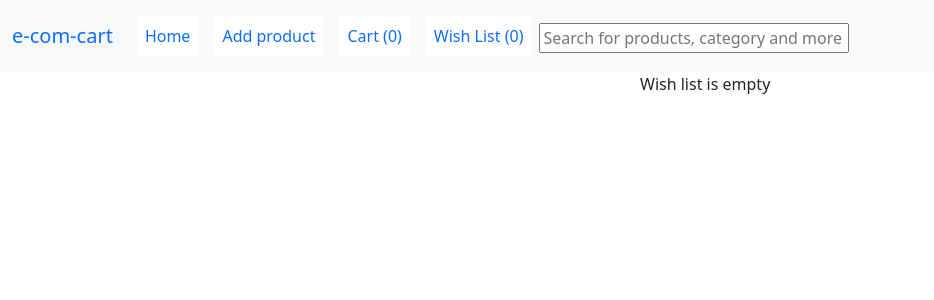
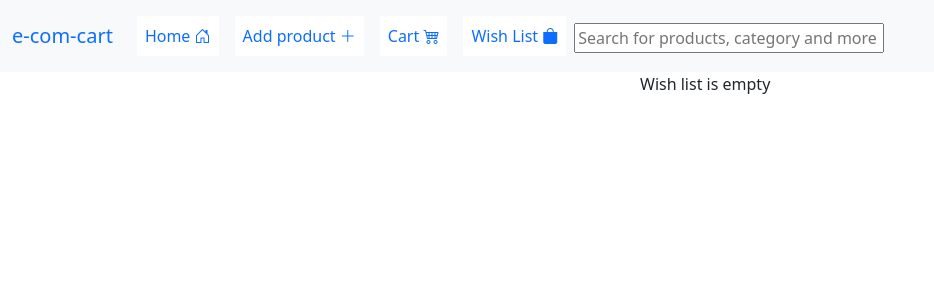
Before and after one commit to dhiral-github/E-com-cart, a React (Create React App) app: page /wishList in a window 1280 px wide. Shown: the top 300 px of the page, without its empty margins (0-934 px from the left). Built offline with nearby package versions, Linux system fonts and the light colour scheme.

Commit message:
first commit

```diff
--- a/package.json
+++ b/package.json
@@ -11,6 +11,7 @@
     "@testing-library/user-event": "^13.5.0",
     "@types/uuid": "^8.3.4",
     "axios": "^1.2.1",
+    "bootstrap": "^5.2.3",
     "formik": "^2.2.9",
     "gh-pages": "^4.0.0",
     "react": "^18.2.0",
--- a/src/components/ListItem.js
+++ b/src/components/ListItem.js
@@ -2,20 +2,32 @@ import React from 'react'
 import { Link } from 'react-router-dom';
 
 const ListItem = (props) => {
-  const { style, linkStyle, label, path, location, handleClick } = props
+  const { style, linkStyle, label, path, location, handleClick, name } = props
 
   return (
     <li className='nav-link' style={style}>
       {
+        <>
           <Link
-          className={
-            `nav-link ${location === path ? 'active' : ''}`
-          }
+            className={`nav-link ${location === path ? 'active' : ''}`}
             style={linkStyle}
             aria-current="page"
             to={path}
             onClick={handleClick} > {label}
+            {
+              name === "add_product" && <i className="bi bi-plus-lg"></i>
+            }
+            {
+              path === 'home' && <i className="bi bi-house-door"></i>
+            }
+            {
+              path === 'carts' && <i className="bi bi-cart4"></i>
+            }
+            {
+              path === 'wishList' && <i className="bi bi-bag-fill"></i>
+            }
           </Link>
+        </>
       }
     </li>
   )
--- a/src/components/Navbar.js
+++ b/src/components/Navbar.js
@@ -26,44 +26,43 @@ export default function Navbar(props) {
 
   const listItemArray = [
     {
-      label: "Home",
+      label: "Home ",
       path: "home",
     },
     {
-      label: "Add product",
+      label: "Add product ",
+      name: "add_product",
       onClick: handleClick,
     },
     {
-      label: `Cart (${totalCartItem})`,
+      // label: `Cart (${totalCartItem})`,
+      label: `Cart ${totalCartItem > 0 ? totalCartItem : ''}`,
       path: 'carts',
     },
     {
-      label: `Wish List (${totalWishListItem})`,
+      label: `Wish List ${totalWishListItem > 0 ? totalWishListItem : ''}`,
       path: 'wishList',
     }
+  ];
 
-  ];
   return (
-    <nav
-      className={`navbar navbar-expand-lg navbar  bg-light`}
-    >
+    <nav className={`navbar navbar-expand-lg navbar bg-light`}>
       <div className="container-fluid">
-        <Link className="navbar-brand" to="/home">
-          {props.title}
-        </Link>
+        <Link className="navbar-brand" to="/home">{props.title}</Link>
 
         <div className="collapse navbar-collapse" id="navbarSupportedContent">
           <ul className="navbar-nav me-auto mb-2 mb-lg-0">
 
             {listItemArray.map((lItem) => (
               <ListItem
-                key={`${lItem.label}-list-item`}
-                label={lItem.label}
-                path={lItem.path}
-                location={location.pathname}
+                key={`${lItem?.label}-list-item`}
+                label={lItem?.label}
+                path={lItem?.path}
+                name={lItem?.name}
+                location={location?.pathname}
                 linkStyle={{ backgroundColor: 'white' }}
                 handleClick={lItem?.onClick}
-                style={lItem.style}
+                style={lItem?.style}
               />
 
             ))}
--- a/src/components/UI/AddToCart.js
+++ b/src/components/UI/AddToCart.js
@@ -1,4 +1,4 @@
-import React, { useState } from 'react';
+import React, { useState, useEffect } from 'react';
 import { Button, Image } from 'react-bootstrap';
 import { useDispatch, useSelector } from 'react-redux';
 import { Link } from 'react-router-dom';
@@ -7,11 +7,31 @@ import DismissibleToasts from './DismissibleToasts';
 import RemoveModal from './RemoveModal';
 import './addToCart.css';
 
-const AddToCart = () => {
+const AddToCart = (props) => {
+
   const dispatch = useDispatch();
-  let totalQuantity = 0;
+  const { toastDetails } = useSelector((state) => state.allproducts);
+  const { cartsItem, cartsDetail } = useSelector((state) => state.allproducts.carts);
+  console.log('getCart from add to cart==>>>', cartsItem);
+
+  const [cart, setCart] = useState([]);
+
+  useEffect(() => {
+    if(cartsItem.length === 0){
+     const getCartItems = JSON.parse(localStorage.getItem('cartItems'));
+     setCart(getCartItems);
+    } else {
+      setCart(cartsItem);
+    }
+  }, [cartsItem])
+
   const [removePopUp, setRemovePopUp] = useState(false);
   const [removeItem, setRemoveItem] = useState({});
+
+  let totalQuantity = 0;
+  cartsItem.forEach(item => {
+    totalQuantity += item.quantity
+  });
 
   const deleteCartItem = (id) => {
     dispatch(removeCartItem(id));
@@ -23,14 +43,6 @@ const AddToCart = () => {
     setRemovePopUp(show);
   }
 
-  const { toastDetails } = useSelector((state) => state.allproducts);
-  const { cartsItem, cartsDetail } = useSelector((state) => state.allproducts.carts);
-  console.log('getCart from add to cart==>>>', cartsItem);
-
-  cartsItem.forEach(item => {
-    totalQuantity += item.quantity
-  });
-
   return (
     <div className='container'>
       {
@@ -38,12 +50,13 @@ const AddToCart = () => {
         <DismissibleToasts />
       }
       {
-        cartsItem.length === 0 ?
+        cart.length === 0 ?
           (
             <div className='addToCart-empty'>Cart is empty</div>
           )
           :
-          cartsItem.map((item, index) => {
+
+          cart.map((item, index) => {
             const { title, image, price, category, quantity } = item;
             return (
 
--- a/src/components/UI/CardItemComponent.js
+++ b/src/components/UI/CardItemComponent.js
@@ -2,7 +2,7 @@ import React from "react";
 import { Button } from "react-bootstrap";
 import { useDispatch, useSelector } from "react-redux";
 import { Link } from "react-router-dom";
-import { wishListPRoducts } from "../../redux/actionCreators/productActions";
+import { wishListProducts } from "../../redux/actionCreators/productActions";
 import './cardItemComponents.css';
 
 const CardItemComponent = (props) => {
@@ -12,7 +12,7 @@ const CardItemComponent = (props) => {
   const { id, title, image, price } = product;
 
   const changeColor = (wishList) => {
-    dispatch(wishListPRoducts(wishList))
+    dispatch(wishListProducts(wishList))
   }
   return (
     <div className="card h-100 text-center p-4" >
--- a/src/components/UI/FilterProductsComponent.js
+++ b/src/components/UI/FilterProductsComponent.js
@@ -21,7 +21,7 @@ const FilterProductsComponent = (props) => {
     <>
       <section>
         <div className="filter-contain">
-          <div className="filter-body">filter ({`${filterProductsLength} Item`})</div>
+          <div className="filter-body">filter ({`${filterProductsLength} Items`})</div>
         </div>
         <div className='filter-priceRange mt-3'>
           <div>
--- a/src/components/UI/filterProductsComponent.css
+++ b/src/components/UI/filterProductsComponent.css
@@ -7,7 +7,6 @@
   font-weight: 600;
   text-transform: uppercase;
   letter-spacing: .3px;
-  border: 1px black solid;
   display: inline-block;
   background-color: aliceblue;
 }
--- a/src/redux/actionCreators/productActions.js
+++ b/src/redux/actionCreators/productActions.js
@@ -261,7 +261,7 @@ export const ratingStarProducts = (rating) => (dispatch) => {
     payload: rating
   })
 }
-export const wishListPRoducts = (wishiList) => (dispatch) => {
+export const wishListProducts = (wishiList) => (dispatch) => {
   dispatch({
     type: "WISH_LIST",
     payload: wishiList
--- a/src/redux/reducers/productReducer.js
+++ b/src/redux/reducers/productReducer.js
@@ -109,6 +109,7 @@ const productReducer = (state = intialState, action) => {
         // cartTotalPrice += i.price * i.quantity;
       });
       const cartTotalPrice = cartsItem.reduce((total, i) => total + i.price * i.quantity, 0).toFixed(2);
+      localStorage.setItem("cartItems", JSON.stringify(cartsItem));
       return {
         ...state,
         carts: {
```
Also changed, not shown: src/assets/wishlist.png (added), 1 other file (tests, documents, lock files or other folders). Lines whose indentation alone changed are shown as unchanged.
